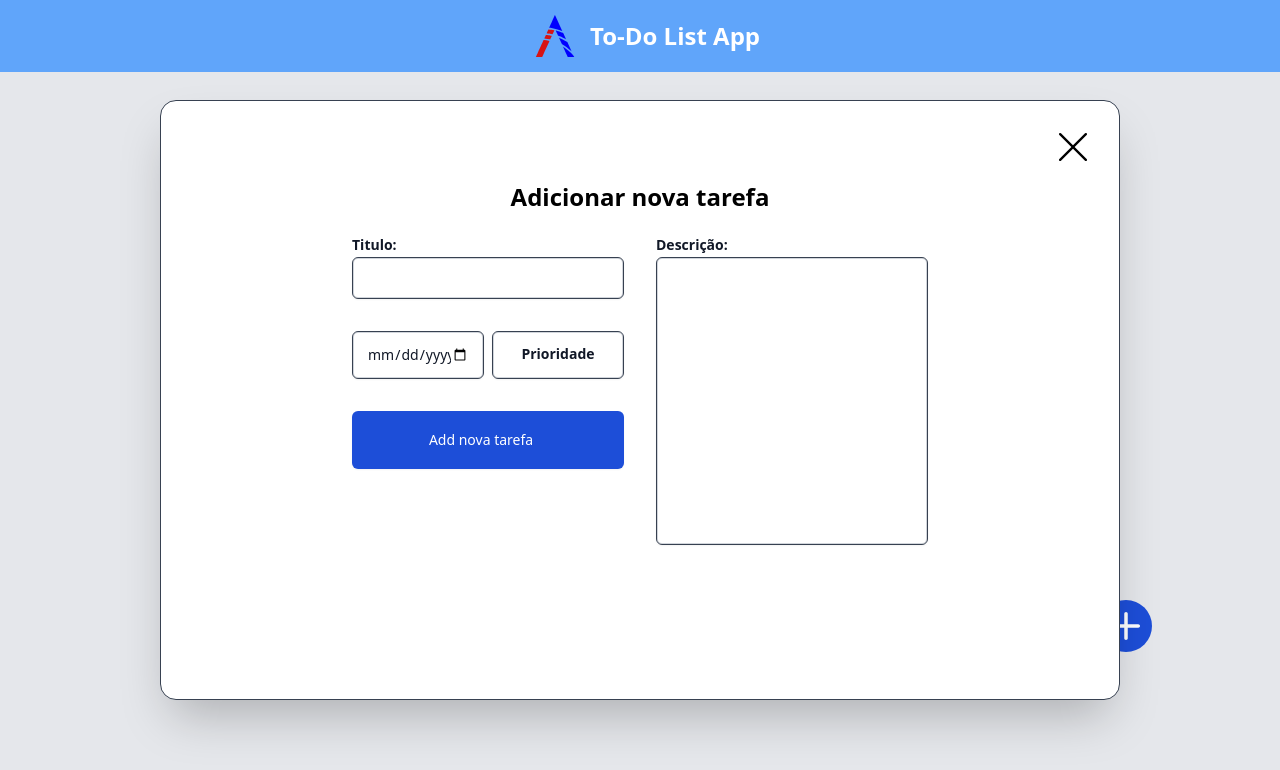
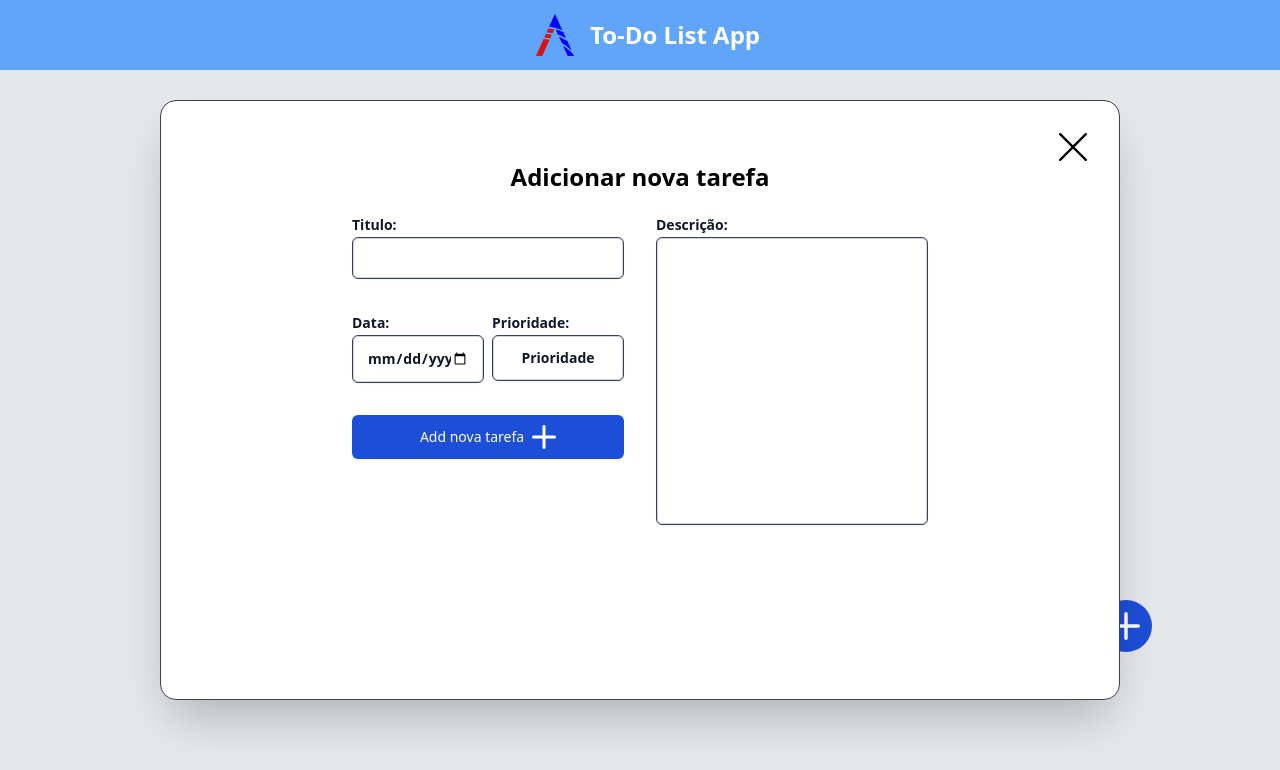
Before and after one commit to uezili/frontend-ascan, a React (Vite) app: page / in a window 1280 px wide. Both pictures are taken after a click on the button "Nova tarefa". Shown: the top 770 px of the page. Built offline with nearby package versions, Linux system fonts and the light colour scheme; some icons are missing.

Commit message:
Adding new title-page class.

```diff
--- a/src/components/ToDoForm/index.jsx
+++ b/src/components/ToDoForm/index.jsx
@@ -2,7 +2,7 @@ import './styles.css';
 import { useState } from 'react';
 import { useDispatch } from 'react-redux';
 import { addTodo } from '../../actions/toDoActions';
-import { Plus } from '../../../assets/icons/plus';
+import { Plus } from '../IconsComponents/plus';
 import { Select } from '../Select';
 
 export const ToDoForm = ({ onAfterSubmit }) => {
@@ -25,7 +25,7 @@ export const ToDoForm = ({ onAfterSubmit }) => {
 	return (
 		<>
 			<div className="flex justify-center font-bold">
-				<h1 className="text-2xl">Adicionar nova tarefa</h1>
+				<h1 className="tile-page text-2xl">Adicionar nova tarefa</h1>
 			</div>
 			<form
 				className="grid grid-cols-2 gap-x-8 gap-y-6"
@@ -45,19 +45,25 @@ export const ToDoForm = ({ onAfterSubmit }) => {
 					</div>
 					<div className="grid grid-cols-2 gap-2">
 						<div>
+							<label>
+								Data:
 								<input
 									type="date"
 									required
 									value={dueDate}
 									onChange={(e) => setDueDate(e.target.value)}
 								/>
+							</label>
 						</div>
+						<label>
+							Prioridade:
 							<Select
 								label="Prioridade"
 								value={priority}
 								onChange={setPriority}
 								options={['Baixa', 'Média', 'Alta']}
 							/>
+						</label>
 					</div>
 					<div>
 						<button className="button-submit" type="submit">
--- a/src/components/ToDoForm/styles.css
+++ b/src/components/ToDoForm/styles.css
@@ -1,5 +1,5 @@
-h1 {
-  @apply py-5;
+h1.tile-page {
+  @apply pb-5;
 }
 form {
   @apply mx-auto max-w-xl;
```
Lines whose indentation alone changed are shown as unchanged.
